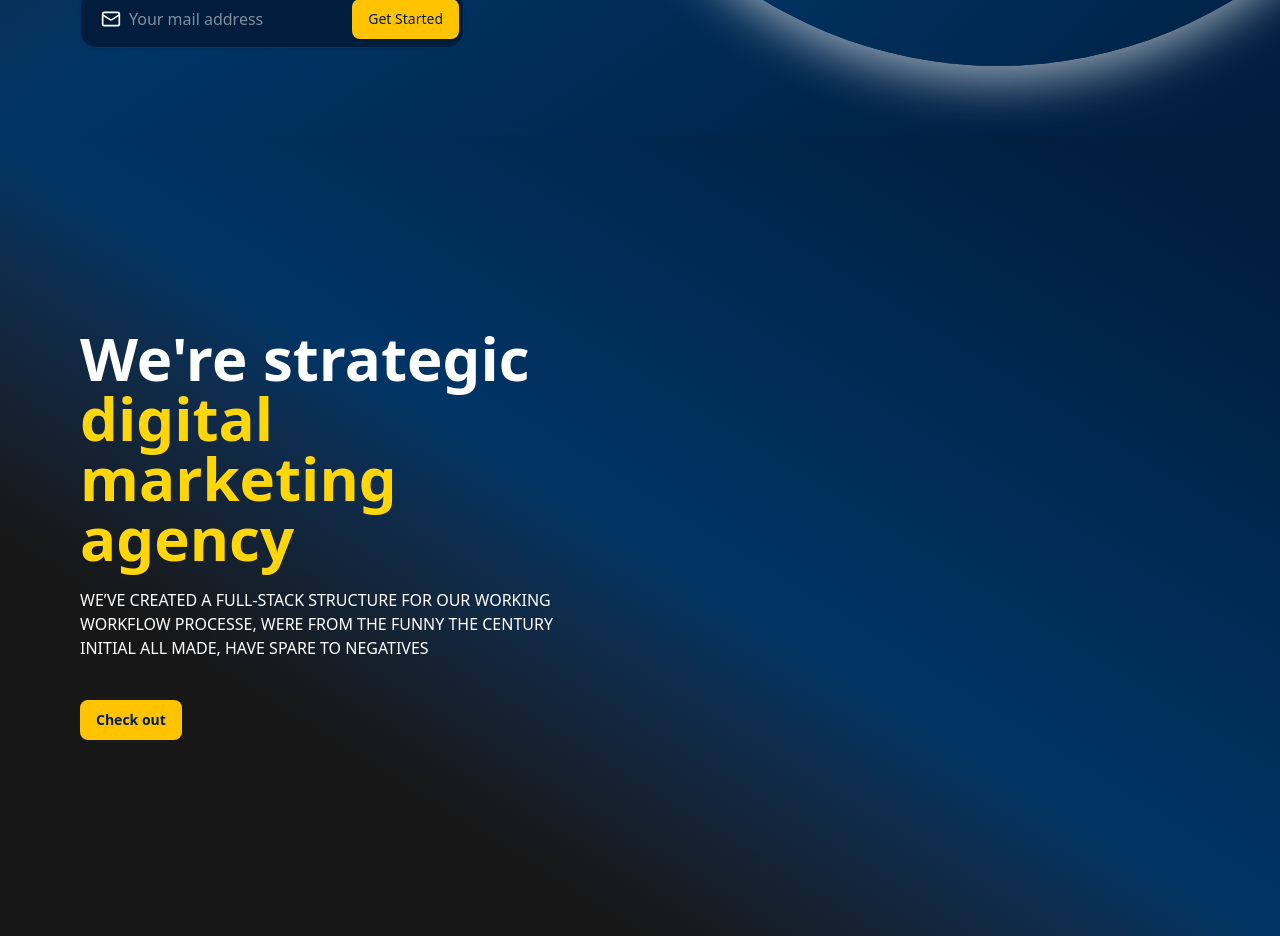
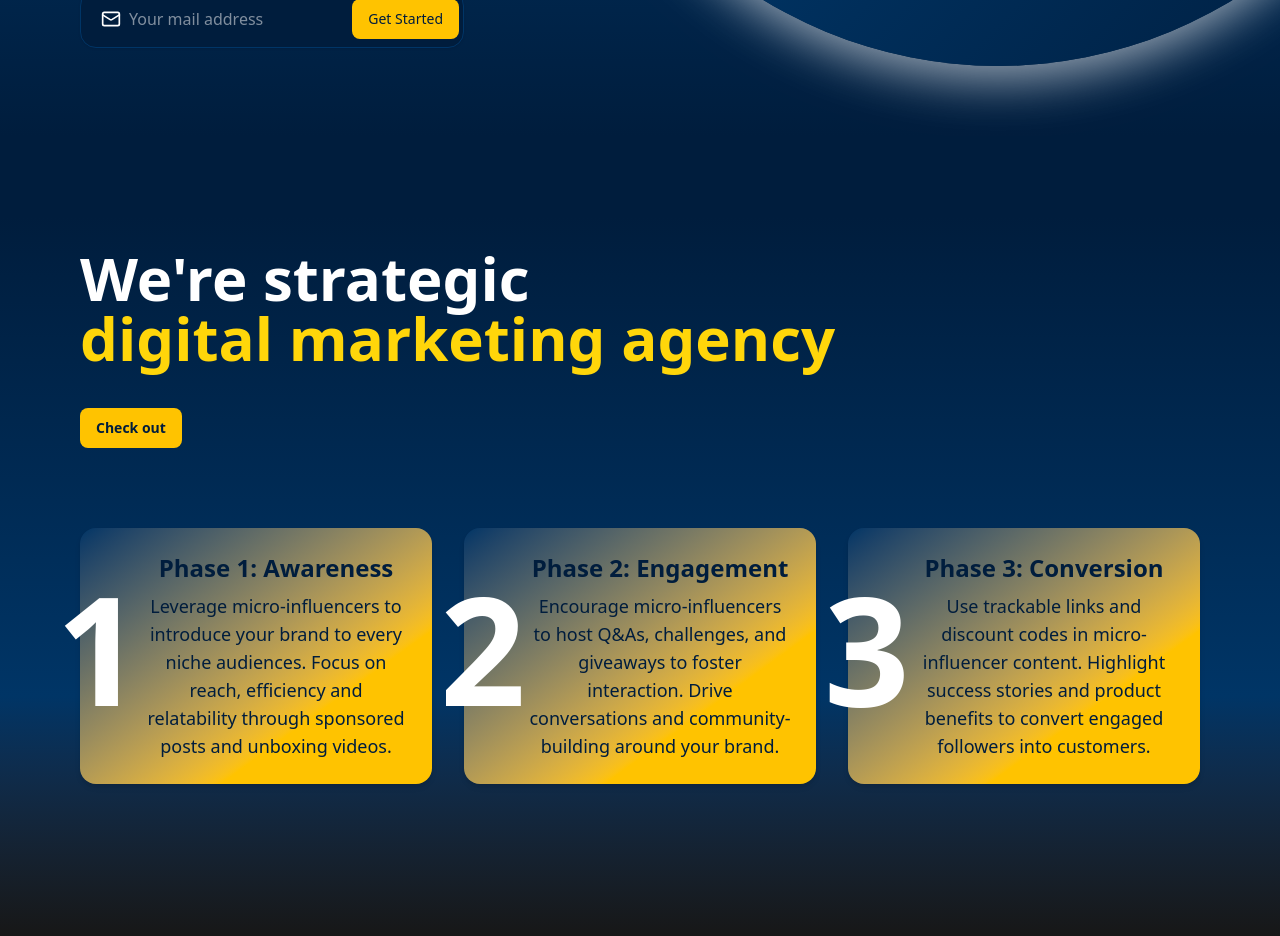
Before and after one commit to A-B-H-I-S-H-E-K-S-H-A-W/marketing-portfolio, a Next.js app: page / in a window 1280 px wide. Shown: the part 700-1636 px from the top of the page. Built offline with nearby package versions, Linux system fonts and the light colour scheme.

Commit message:
Initialized a basic version of about section

```diff
--- a/src/app/page.jsx
+++ b/src/app/page.jsx
@@ -8,6 +8,7 @@ import { easeInOut, motion } from "framer-motion";
 import HeroModal from "@/components/ui/HeroModal";
 import { useEffect, useState } from "react";
 import FadeIn from "@/components/FadeIn";
+import { strategies } from "@/data";
 
 function useIsMobile(breakpoint = 768) {
   const [isMobile, setIsMobile] = useState(false);
@@ -25,7 +26,7 @@ export default function Home() {
   const isMobile = useIsMobile();
   return (
     <>
-      <div className="relative min-h-[100vh] bg-gradient-to-br from-background via-secondary to-muted overflow-hidden">
+      <div className="relative min-h-[100vh] bg-gradient-to-b from-background via-secondary to-muted overflow-hidden">
         <div className="absolute top-0 left-0 -z-[1] max-h-screen inset-0 w-full overflow-hidden"></div>
 
         <motion.div
@@ -127,20 +128,15 @@ export default function Home() {
           </section>
         </main>
       </div>
-      <div className="relative px-4 md:px-20 md:py-48 py-8 min-h-screen bg-gradient-to-bl from-5% from-muted via-50% via-secondary to-75% to-background overflow-hidden">
-        <div className="relative z-10 grid md:grid-cols-2">
-          <div className="max-w-lg">
+      <div className="relative px-4 md:px-20 md:py-28 py-8 min-h-screen bg-gradient-to-b from-10% from-muted via-70% via-secondary to-background overflow-hidden">
+        <div className="relative z-10">
+          <div className="">
             <div className="flex flex-col gap-10">
               <FadeIn>
                 <h2 className="md:text-6xl text-3xl font-bold">
                   We're strategic{" "}
                   <p className="text-accent">digital marketing agency</p>
                 </h2>
-                <p className="uppercase text-xs md:text-base mt-5">
-                  We’ve created a full-stack structure for our working workflow
-                  processe, were from the funny the century initial all made,
-                  have spare to negatives
-                </p>
               </FadeIn>
 
               <FadeIn>
@@ -149,8 +145,28 @@ export default function Home() {
                 </Button>
               </FadeIn>
             </div>
+            <div className="mt-20">
+              <div className="grid grid-cols-1 sm:grid-cols-2 lg:grid-cols-3 gap-8">
+                {strategies.map(({ number, title, description }) => (
+                  <FadeIn key={number}>
+                    <div className="relative bg-gradient-to-tl from-30% from-primary to-secondary rounded-2xl shadow-md p-6 flex items-center text-center hover:shadow-xl transition-all duration-300">
+                      <div className="absolute md:-left-6 -left-5 text-[150px] font-extrabold text-foreground mb-4">
+                        {number}
+                      </div>
+                      <div className="pl-10">
+                        <h2 className="text-2xl text-muted font-semibold mb-2">
+                          {title}
+                        </h2>
+                        <p className="text-muted text-lg font-medium">
+                          {description}
+                        </p>
+                      </div>
+                    </div>
+                  </FadeIn>
+                ))}
+              </div>
+            </div>
           </div>
-          <div></div>
         </div>
       </div>
     </>
--- /dev/null
+++ b/src/data/index.js
@@ -0,0 +1,20 @@
+export const strategies = [
+  {
+    number: 1,
+    title: "Phase 1: Awareness",
+    description:
+      "Leverage micro-influencers to introduce your brand to every niche audiences. Focus on reach, efficiency and relatability through sponsored posts and unboxing videos.",
+  },
+  {
+    number: 2,
+    title: "Phase 2: Engagement",
+    description:
+      "Encourage micro-influencers to host Q&As, challenges, and giveaways to foster interaction. Drive conversations and community-building around your brand.",
+  },
+  {
+    number: 3,
+    title: "Phase 3: Conversion",
+    description:
+      "Use trackable links and discount codes in micro-influencer content. Highlight success stories and product benefits to convert engaged followers into customers.",
+  },
+];
```
